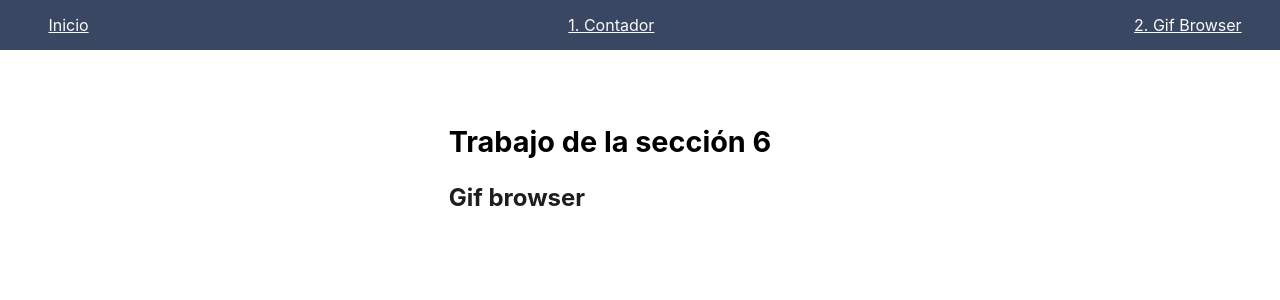
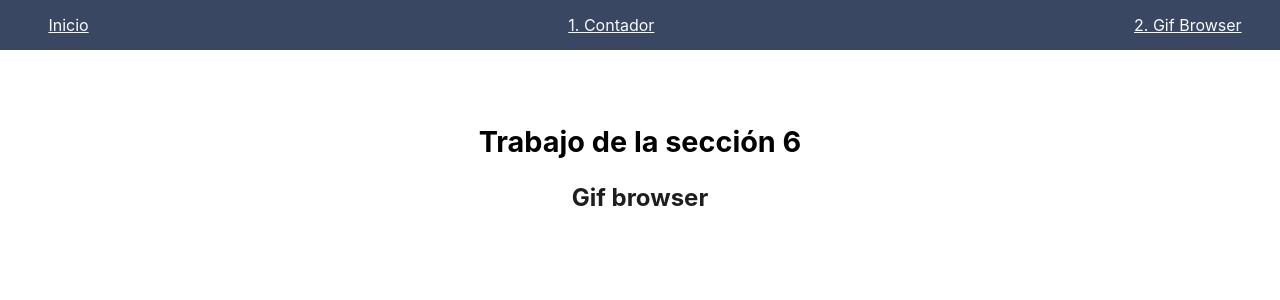
Before and after one commit to datradito/ReactJS-LearningPath-1, a React (Vite) app: page /Gif in a window 1280 px wide. Shown: the top 300 px of the page. Built offline with nearby package versions, Linux system fonts and the light colour scheme.

Commit message:
Ready to PR

```diff
--- a/src/App.css
+++ b/src/App.css
@@ -6,8 +6,9 @@
   display: flex;
   flex-direction: column;
   align-items: center;
-  max-width: 1200px;
   padding: 50px 10px;
+  text-align: center;
+  align-content: center;
 }
 
 h2 {
--- a/src/components/gifApp/gifApp.jsx
+++ b/src/components/gifApp/gifApp.jsx
@@ -1,5 +1,3 @@
-import { useState } from 'react';
-
 export default function GifApp() {
     return (
         <>
```
